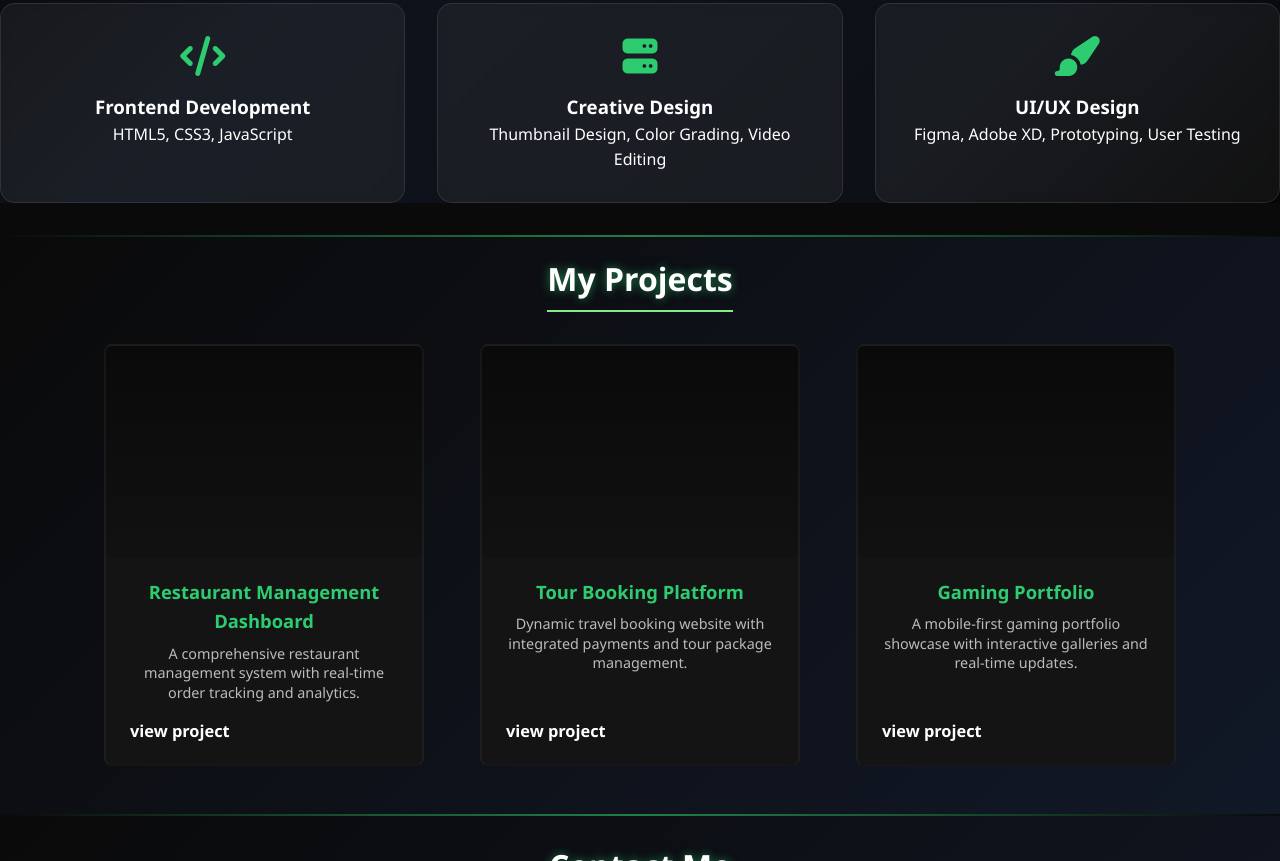
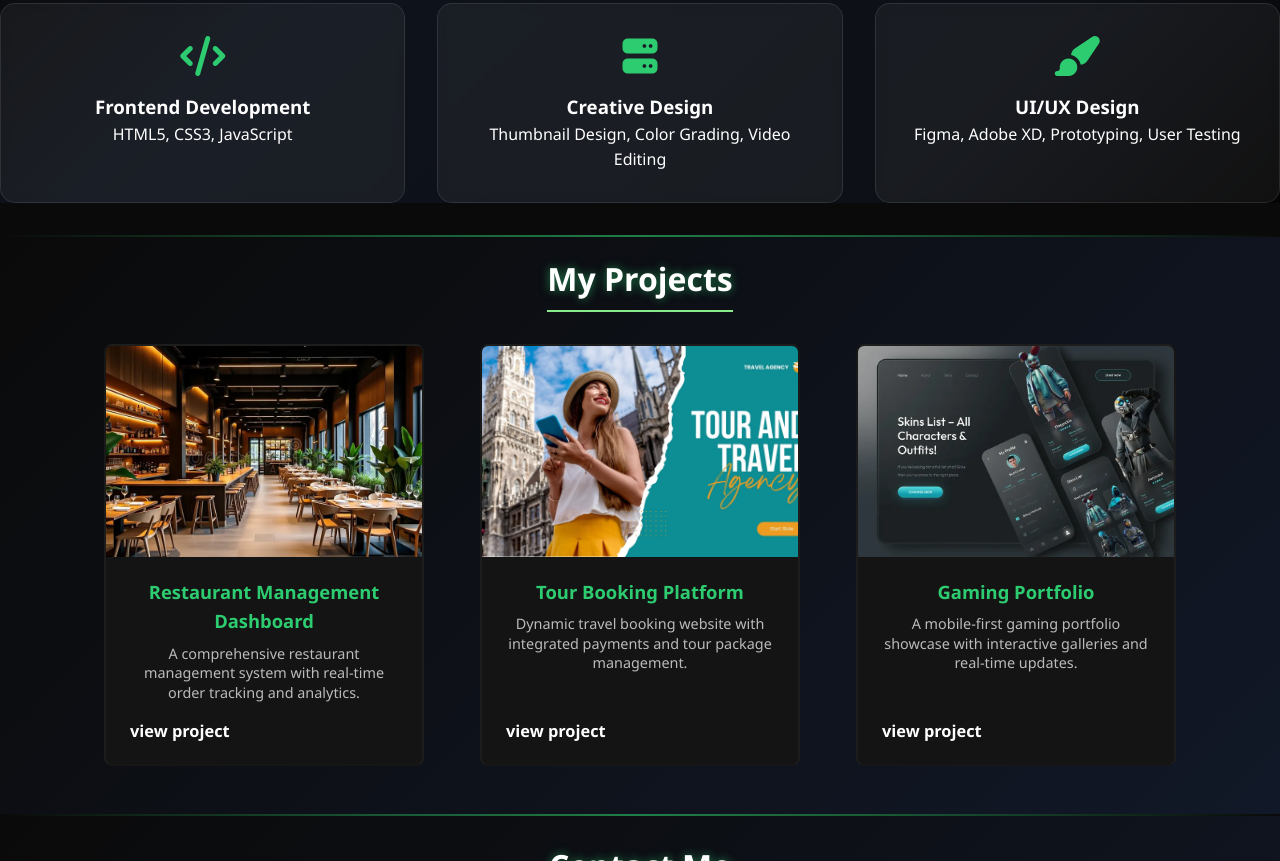
Before and after one commit to ayushmanbarik34-commits/myportfolio-1, a plain HTML site: page index.html in a window 1280 px wide. Shown: the part 1316-2177 px from the top of the page. Drawn offline with nearby package versions, Linux system fonts and the light colour scheme.

Commit message:
Update index.html

```diff
--- a/index.html
+++ b/index.html
@@ -58,7 +58,7 @@
 
         </div>
         <div class="hero-image">
-            <img src="/mypersonalportfolio/myportfolioimg.jpg" alt="image" class="profile-img">
+            <img src="myportfolioimg.jpg" alt="image" class="profile-img">
         </div>
 
     </section>
@@ -116,7 +116,7 @@
                 <div class="project-card" tabindex="0">
                     <div class="project-image">
                         <a href="/Ai.portfolios/blackbox.html" target="_blank" rel="noopener">
-                            <img src="/mypersonalportfolio/modern-restaurant.webp"
+                            <img src="modern-restaurant.webp"
                                 alt="Minimalistic dashboard interface showing analytics metrics with graphs and charts in blue tones"
                                 onerror="this.style.display='none'" />
                         </a>
@@ -142,7 +142,7 @@
                 <div class="project-card" tabindex="0">
                     <div class="project-image">
                         <a href="/Ai.portfolios/travelling2.html" target="_blank" rel="noopener">
-                            <img src="/mypersonalportfolio/tour.webp"
+                            <img src="tour.webp"
                                 alt="Minimalistic dashboard interface showing analytics metrics with graphs and charts in blue tones"
                                 onerror="this.style.display='none'" />
                         </a>
@@ -166,7 +166,7 @@
                 <div class="project-card" tabindex="0">
                     <div class="project-image">
                         <a href="/Ai.portfolios/claude.html" target="_blank" rel="noopener">
-                            <img src="/mypersonalportfolio/gamingiamge.webp"
+                            <img src="gamingiamge.webp"
                                 alt="Minimalistic dashboard interface showing analytics metrics with graphs and charts in blue tones"
                                 onerror="this.style.display='none'" />
                         </a>
@@ -345,4 +345,5 @@
 
 </body>
 
+
 </html>
```
